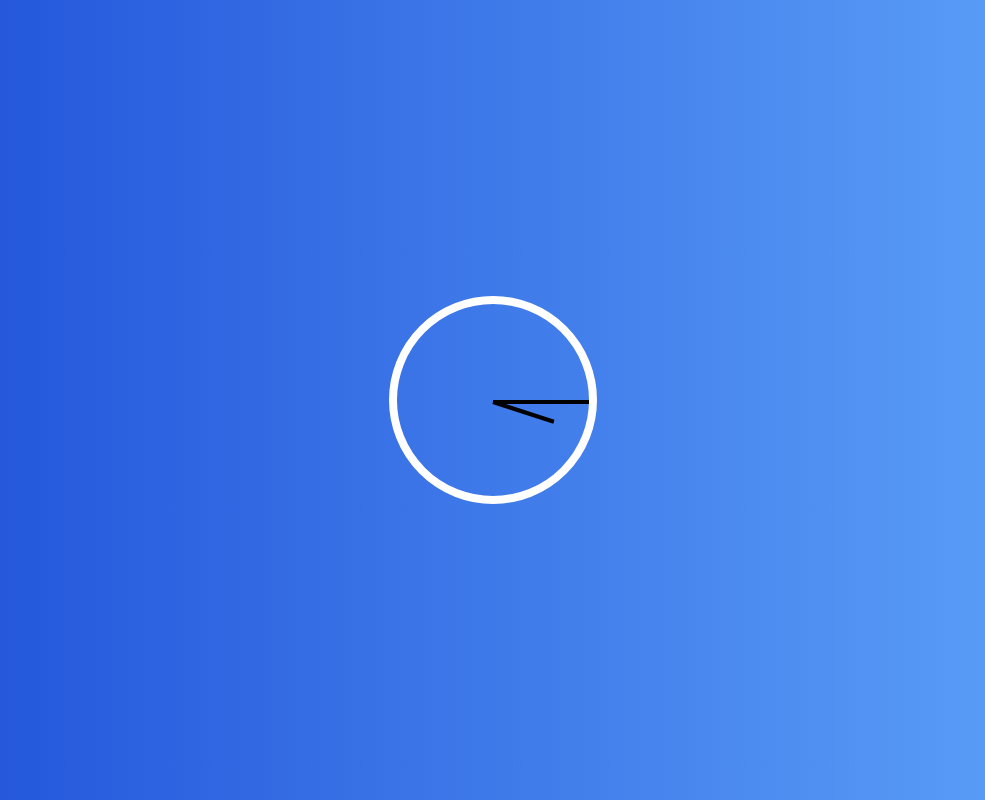
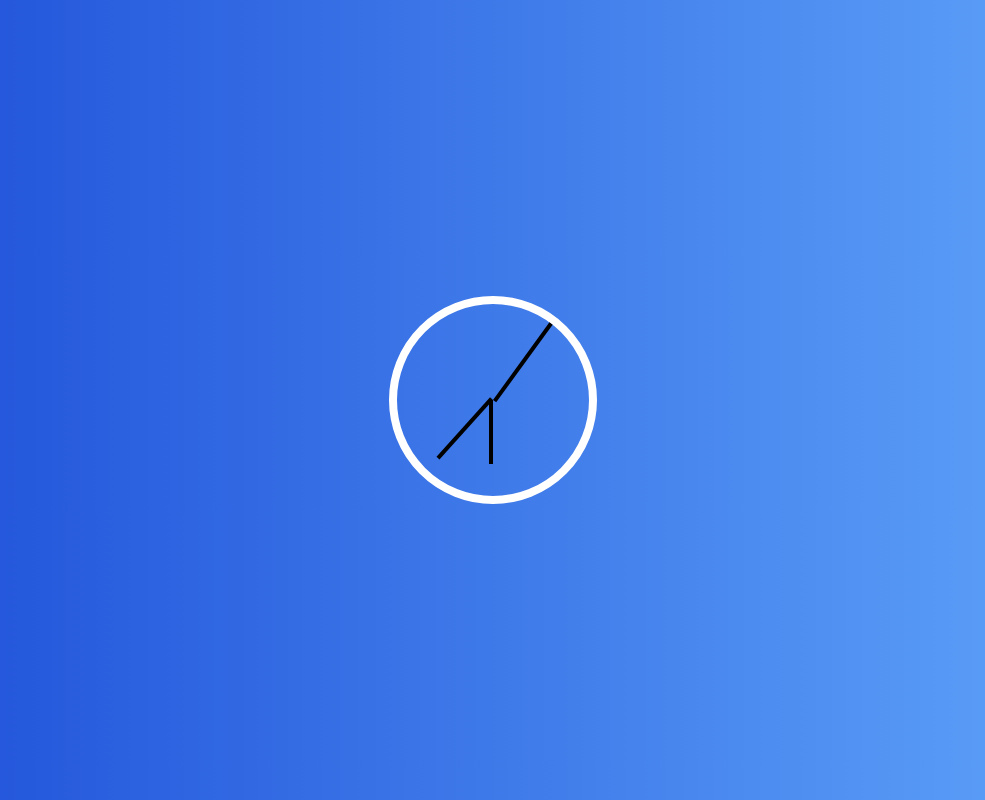
Before and after one commit to kowall1013/BSGTTCIY, a React (Create React App) app: page / in a window 1280 px wide. Shown: the whole page, without its empty margins (147-1132 px from the left). Built offline with nearby package versions, Linux system fonts and the light colour scheme.

Commit message:
finish clock app

```diff
--- a/src/projects/002-Clock/clock.tsx
+++ b/src/projects/002-Clock/clock.tsx
@@ -1,29 +1,26 @@
-import { useEffect, useState } from 'react';
+import { useEffect, useLayoutEffect, useState } from 'react';
 import { cn } from 'utils/cn';
 import clsx from 'clsx';
 
 export function Clock() {
-  const [hoursAsPercentage, setHoursAsPercentage] = useState(0);
-  const [minutesAsPercentage, setMinutesAsPercentage] = useState(0);
-  const [secondsAsPercentage, setSecondsAsPercentage] = useState(0);
+  const [hoursRatio, setHoursRatio] = useState(0);
+  const [minutesRatio, setMinutesRatio] = useState(0);
+  const [secondsRatio, setSecondsRatio] = useState(0);
 
-  useEffect(() => {
+  useLayoutEffect(() => {
     const intervalId = setInterval(() => {
       const date = new Date();
       const hours = date.getHours();
       const minutes = date.getMinutes();
       const seconds = date.getSeconds();
 
-      console.log('minutes', minutes);
-      console.log('(minutes / 60) * 360', (minutes / 60) * 360);
+      const hourRatio = 360 / 12;
+      const minuteRatio = 360 / 60;
+      const secondsRatio = 360 / 60;
 
-      const hoursPercentage = (hours / 24) * 360;
-      const minutesPercentage = (minutes / 60) * 360;
-      const secondsPercentage = (seconds / 60) * 360;
-
-      setHoursAsPercentage(hoursPercentage);
-      setMinutesAsPercentage(minutesPercentage);
-      setSecondsAsPercentage(secondsPercentage);
+      setHoursRatio(hourRatio * hours);
+      setMinutesRatio(minuteRatio * minutes);
+      setSecondsRatio(secondsRatio * seconds);
     }, 1000);
 
     return () => {
@@ -31,25 +28,27 @@ export function Clock() {
     };
   }, []);
 
-  //   0 6 12 18 24 36
-
   return (
     <div className='w-full h-screen bg-gradient-to-r from-blue-700 to-blue-400'>
       <div className='flex justify-center items-center h-screen'>
-        <div className='w-52 h-52 border-8 border-white border-solid border-rad rounded-full relative'>
+        <div className='w-52 h-52 border-8 border-white border-solid border-rad rounded-full relative '>
           <div
             className={clsx(
-              `bg-black h-1 absolute w-4/12 left-1/2 top-1/2 origin-left ] `
+              'bg-black h-1 absolute w-4/12 left-1/2 top-1/2 origin-[0_0] transition-all'
             )}
-            style={{ transform: `rotate(${18}deg)` }}
+            style={{ transform: `rotate(${hoursRatio - 90}deg)` }}
           />
           <div
-            className={`bg-black h-1 absolute w-5/12 left-1/2 top-1/2 origin-left `}
-            style={{ transform: `rotate(${0}deg)` }}
+            className={clsx(
+              'bg-black h-1 absolute w-5/12 left-1/2 top-1/2 origin-[0_0] transition-all'
+            )}
+            style={{ transform: `rotate(${minutesRatio - 90}deg)` }}
           />
           <div
-            className={`bg-black h-1 absolute w-6/12 left-1/2 top-1/2 origin-left `}
-            style={{ transform: `rotate(${0}deg)` }}
+            className={clsx(
+              'bg-black h-1 absolute w-6/12 left-1/2 top-1/2 origin-[0_0] transition-all'
+            )}
+            style={{ transform: `rotate(${secondsRatio - 90}deg)` }}
           />
         </div>
       </div>
```
